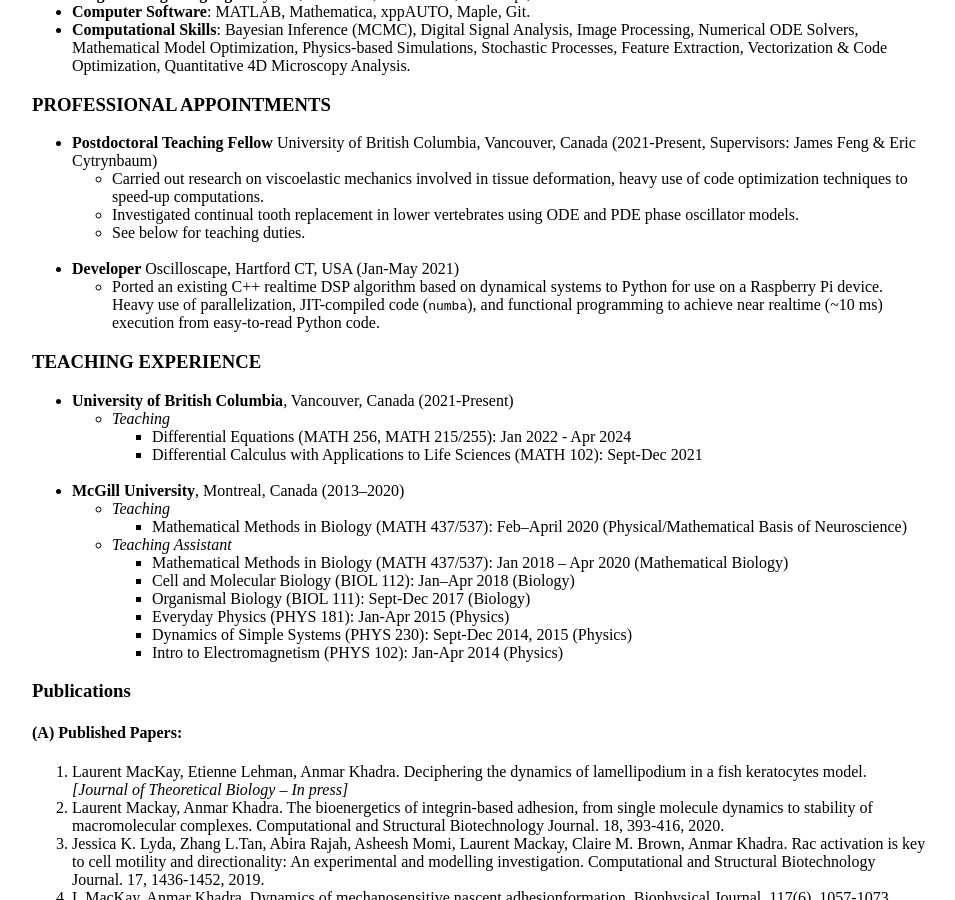
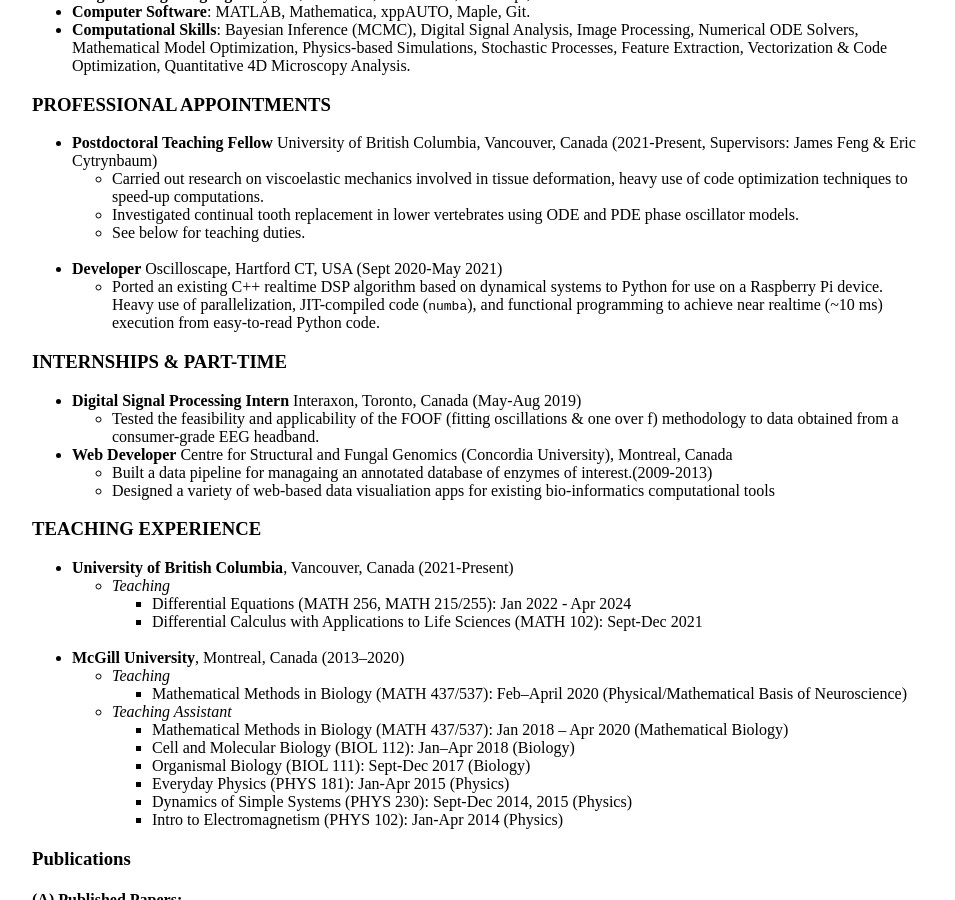
Before and after one commit to laurentmackay/laurentmackay.github.io, a Jekyll site: the page built from cv/index.html, in a window 1280 px wide and 900 px high, scrolled down 428 px. Shown: the whole window, without its empty margins (160-1115 px from the left). Built offline with Jekyll 4.4.1, drawn with Linux system fonts in a browser that asks for light colours; Markdown is read by kramdown in place of the engine named in the settings.

Commit message:
Update cv_1.md

```diff
--- a/_includes/cv_1.md
+++ b/_includes/cv_1.md
@@ -30,8 +30,16 @@ Stochastic Processes, Feature Extraction, Vectorization & Code Optimization, Qua
    * See below for teaching duties.
 <br/>
 <br/>
-* **Developer** Oscilloscape, Hartford CT, USA (Jan-May 2021)
+* **Developer** Oscilloscape, Hartford CT, USA (Sept 2020-May 2021)
    * Ported an existing C++ realtime  DSP algorithm based on dynamical systems to Python for use on a Raspberry Pi device. Heavy use of parallelization, JIT-compiled code (`numba`), and functional programming to achieve near realtime (~10 ms) execution from easy-to-read Python code.
+
+### INTERNSHIPS & PART-TIME
+* **Digital Signal Processing Intern** Interaxon, Toronto, Canada (May-Aug 2019)
+  * Tested the feasibility and applicability of the FOOF (fitting oscillations & one over f) methodology to data obtained from a consumer-grade EEG headband.
+* **Web Developer** Centre for Structural and Fungal Genomics (Concordia University), Montreal, Canada
+   * Built a data pipeline for managaing an annotated database of enzymes of interest.(2009-2013)
+   * Designed a variety of web-based data visualiation apps for existing bio-informatics computational tools
+
 
 ### TEACHING EXPERIENCE
 * **University of British Columbia**, Vancouver, Canada (2021-Present)
```
